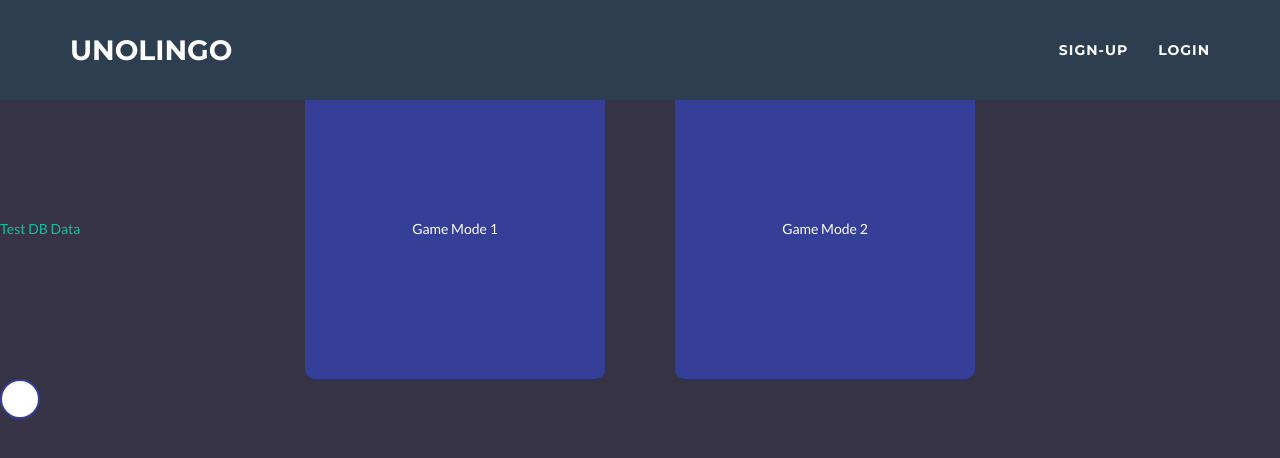
After one commit to a0a912/Group-22-Agile, a Flask app: template templates/home copy.html in a window 1280 px wide. The commit adds this page. Shown: the top 458 px of the page. Run offline with Flask 3, Linux system fonts and the light colour scheme; the template is opened without the code that fills it, so the values that code supplies are empty.

Commit message:
Some changes

```diff
--- a/login_flask.py
+++ b/login_flask.py
@@ -2,7 +2,7 @@
 from flask import Flask, render_template, url_for, request, redirect, session, jsonify
 from model import Word, get_question_dict
 from user_crud_func import auth, sign_up, select_all
-from usermod import execute, select_all, update
+from usermod import execute, select_all, update, check_secure_question
 import secrets
 import json
 app = Flask(__name__)
@@ -23,6 +23,10 @@ def login_page():
 @app.route('/register', methods=['GET'])
 def register_page():
     return render_template("register2.html")
+
+@app.route('/forgot', methods=['GET'])
+def forgot_page():
+    return render_template("forgot.html")
 
 # login route making a post request to the server to check the username and password using the auth function from usermod.py
 @app.route('/auth/login', methods=['POST'])
@@ -50,6 +54,17 @@ def register():
         return redirect(url_for('login_page'))
 
     return redirect(url_for('register_page'))
+
+@app.route('/auth/forgot', methods=['POST'])
+def forgot():
+    username = request.form.get('username')
+    check_secure_question("ahmed", ["What is your favorite color?","What is your favorite food?"], ["red","pizza"])
+    # the called function above equals to the following SQL statement                         #
+    # "SELECT secure_question1,secure_question2 FROM account WHERE username = 'ahmed'"
+    check_secure_question("username",["secure_question1","secure_question2"],["answer1","answer2"])
+
+    return redirect(url_for('login_page'))
+
 
 @app.route('/auth/logout', methods=['POST'])
 def logout():
--- /dev/null
+++ b/templates/home copy.html
@@ -0,0 +1,95 @@
+<!DOCTYPE html>
+<html lang="en">
+<head>
+    <meta charset="UTF-8">
+    <meta name="viewport" content="width=device-width, initial-scale=1.0">
+    <title>Duolingo</title>
+    <link rel="stylesheet" href="static\bootstrap\css\HomePageCSS.css">
+    <script src="static\bootstrap\css\HomePageJS.JS" defer></script>
+
+    <!-- Bootstrap Core CSS -->
+    <link href="static\bootstrap\vendor\bootstrap\css\bootstrap.min.css" rel="stylesheet">
+
+    <!-- Theme CSS -->
+    <link href="static\bootstrap\css\freelancer.min.css" rel="stylesheet">
+
+    <!-- Custom Fonts -->
+    <link href="static\bootstrap\vendor\font-awesome\css\font-awesome.min.css" rel="stylesheet" type="text/css">
+    <link href="https://fonts.googleapis.com/css?family=Montserrat:400,700" rel="stylesheet" type="text/css">
+    <link href="https://fonts.googleapis.com/css?family=Lato:400,700,400italic,700italic" rel="stylesheet" type="text/css">
+</head>
+<body class = "dark-mode">
+    <nav id="mainNav" class="navbar navbar-default navbar-fixed-top navbar-custom">
+        <div class="container">
+            <!-- Brand and toggle get grouped for better mobile display -->
+            <div class="NavBarMobile">
+                <button type="button" class="navbar-toggle" data-toggle="collapse" data-target="#bs-example-navbar-collapse-1">
+                    <span class="sr-only">Toggle navigation</span> Menu <i class="fa fa-bars"></i>
+                </button>
+                <a class="navbar-brand" href="{{ url_for('home') }}">Unolingo</a>
+            </div>
+
+            <!-- Collect the nav links, forms, and other content for toggling -->
+            <div class="navbar-collapse" id="bs-example-navbar-collapse-1">
+                <ul class="nav navbar-nav navbar-right">
+                    {% if not username %}
+                    <li class="page">
+                        <a href="{{ url_for('register_page') }}">Sign-up</a>
+                    </li>
+                    <li class="page">
+                        <a href="{{ url_for('login_page') }}">Login</a>
+                    </li>
+                    {% endif %}
+                    {% if username %}
+                    <li class="page">
+                        <a href="{{ url_for('quiz') }}">Quiz</a>
+                    </li>
+                    <li class="page">
+                        <a href="{{ url_for('ranking') }}">Ranking</a>
+                    </li>
+                    <li class="page">
+                        <a href="{{ url_for('profile') }}">Profile: {{ username }}</a>
+                    </li>
+                    <li class="page">
+                        <form id="logoutForm" action="{{ url_for('logout') }}" method="POST">
+                            <a href="{{ url_for('home') }}" onclick="document.getElementById('logoutForm').submit(); return false;">Logout</a>
+                        </form>
+                    </li>
+                    {% endif %}
+                </ul>
+            </div>
+            <!-- /.navbar-collapse -->
+        </div>
+        <!-- /.container-fluid -->
+    </nav>
+<!-- <header>
+    <div class = "banner">
+        <h1 id = "Welcome">Welcome ...</h1>
+    </div>
+    <div id = "Profile">
+        <button id = "ProfileButton"></button>
+    </div>
+</header>   -->
+
+
+<div class = "StudyMode">
+    <h2 id = "ModeText">Select Your Study Difficulty Mode:</h2>
+    <button id = "Game1">Game Mode 1</button>
+    <button id = "Game2">Game Mode 2</button>
+    <!-- <div id="SubmitButtonDiv">
+        <button id = "SubmitButton">Submit</button>
+    </div> -->
+    <!-- link to test_db_data.html -->
+    <a href="{{ url_for('test_db_data') }}">Test DB Data</a>
+
+</div>
+<button class = "dark-mode" id = "DarkModeToggle"></button>
+
+ <!-- jQuery -->
+ <script src="static\bootstrap\vendor\jquery\jquery.min.js"></script>
+
+ <!-- Bootstrap Core JavaScript -->
+ <script src="static\bootstrap\vendor\bootstrap\js\bootstrap.min.js"></script>
+
+</body>
+</html>
--- a/templates/register2.html
+++ b/templates/register2.html
@@ -78,11 +78,15 @@
         <form action="/auth/register" method="POST">
           <div class="form-group">
             <label for="username">Username</label>
-            <input type="username" id="username" name="username" class="form-control" placeholder="User Name" />
+            <input type="username" id="username" name="username" class="form-control" placeholder="Enter Username" />
           </div>
           <div class="form-group">
             <label for="password">Password</label>
             <input type="password" id="password" name="password" class="form-control" placeholder="Enter Password" />
+          </div>
+          <div class="form-group">
+            <label for="secure_question1">Security Question1</label>
+            <input type="answer1" id="answer1" name="answer1" class="form-control" palceholder="Enter Answer 1" />
           </div>
           <button type="submit" class="btn btn-primary btn-block">Login</button>
         </form>
```
Also changed, not shown: templates/forgot.html (added, +38 -0 lines).
